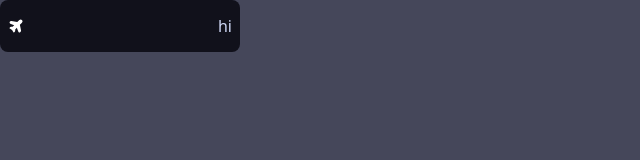
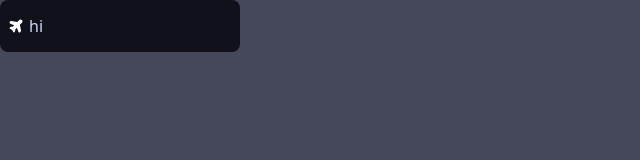
Before and after one commit to NestlyChat/Nestly, a SvelteKit app in the folder packages/nestly/: page /developer in a window 1280 px wide. Shown: the top 160 px of the page, without its empty margins (0-640 px from the left). Built offline with nearby package versions, Linux system fonts and the light colour scheme.

Commit message:
I fixed shit

```diff
--- a/packages/nestly/static/styles/root.css
+++ b/packages/nestly/static/styles/root.css
@@ -153,7 +153,10 @@ body, html {
     align-items: center;
     display: flex;
     justify-content: center;
-    justify-content: space-between;
+    justify-content:left;
     padding: 6px 8px;
-    width: 240px
+    width: 240px;
+    svg {
+        margin-right: 5px;
+    }
 }
```
